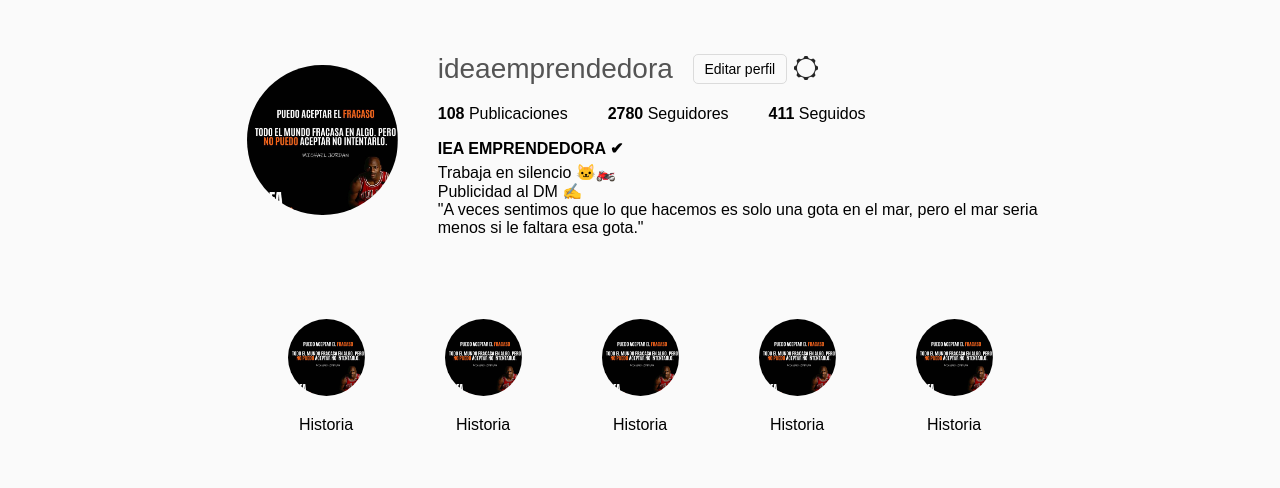
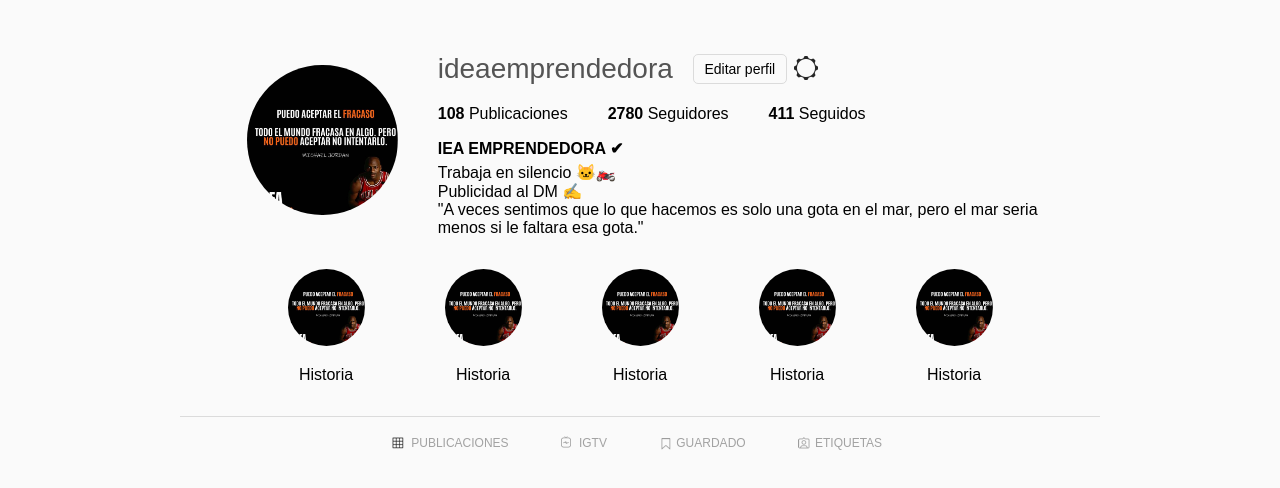
Before and after one commit to andresebb/instagram-clone, a plain HTML site: page index.html in a window 1280 px wide. Shown: the part 90-578 px from the top of the page. Drawn offline with Linux system fonts and the light colour scheme.

Commit message:
Avazados en el hero

```diff
--- a/estilos.css
+++ b/estilos.css
@@ -111,6 +111,9 @@ header input{
     display: flex;
     justify-content: center;
     margin-top: 50px;
+    width: 920px;
+    margin: 0 auto;
+    border-bottom: 1px solid #dbdbdb;
 }
 
 .historias img{
@@ -121,3 +124,24 @@ header input{
 .historias figure{
     text-align: center;
 }
+
+.historias-down ul{
+    list-style: none;
+    display: flex;
+    justify-content: center;
+}
+
+.historias-down li{
+    margin-right: 50px;;
+}
+
+.historias-down li a {
+    text-decoration: none;
+    text-transform: uppercase;
+    color: #a2a2a2;
+    font-size: 12px;
+}
+
+.historias-down li .primero{
+    border-top: 1px solid black;
+}
--- a/index.html
+++ b/index.html
@@ -73,5 +73,34 @@
                             <p>Historia</p>
                         </figure>
     </div>
+    <div class="historias-down">
+        <ul>
+            <li>
+                <a href="">
+                    <img align="center" src="imagenes/publicaciones.png" alt="">
+                    Publicaciones
+                </a>
+
+            </li>
+            <li>
+                <a href="">
+                    <img align="center"src="imagenes/igtv.png" alt="">
+                    IGTV</li>
+                </a>
+
+                <li>
+                    <a href="">
+                        <img align="center"src="imagenes/guardados.png" alt="">
+                        Guardado</li>
+                    </a>
+
+            <li>
+                <a href="">
+                    <img align="center"src="imagenes/etiquetas.png" alt="">
+                    Etiquetas</li>
+                </a>
+
+        </ul>
+    </div>
 </body>
 </html>
```
